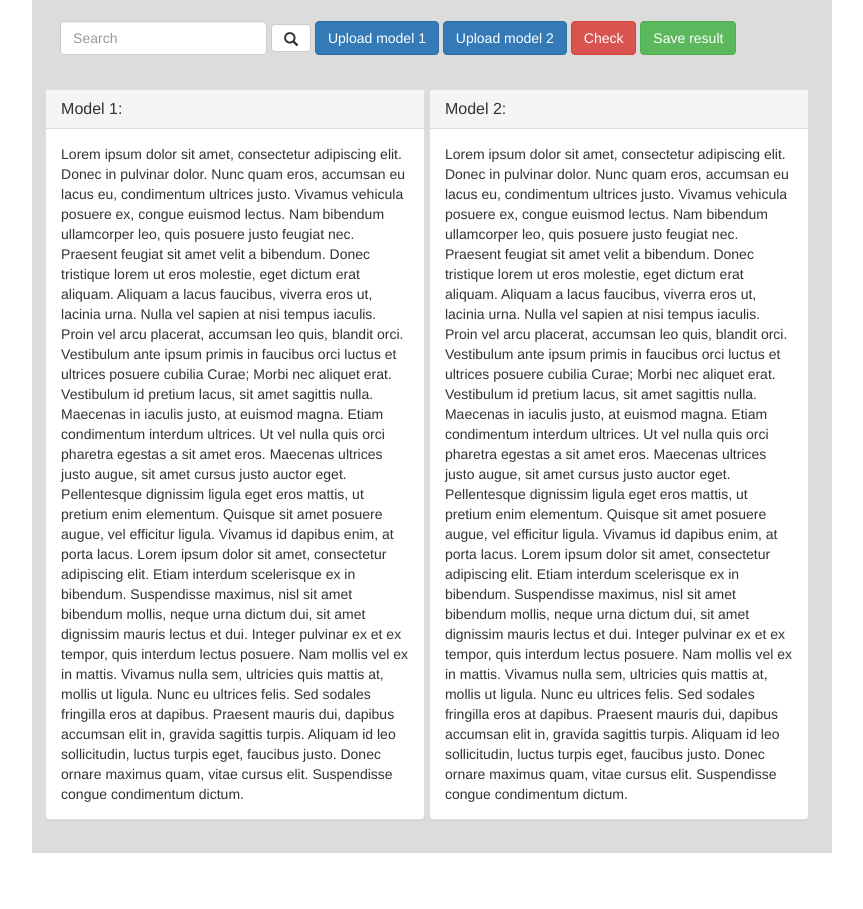
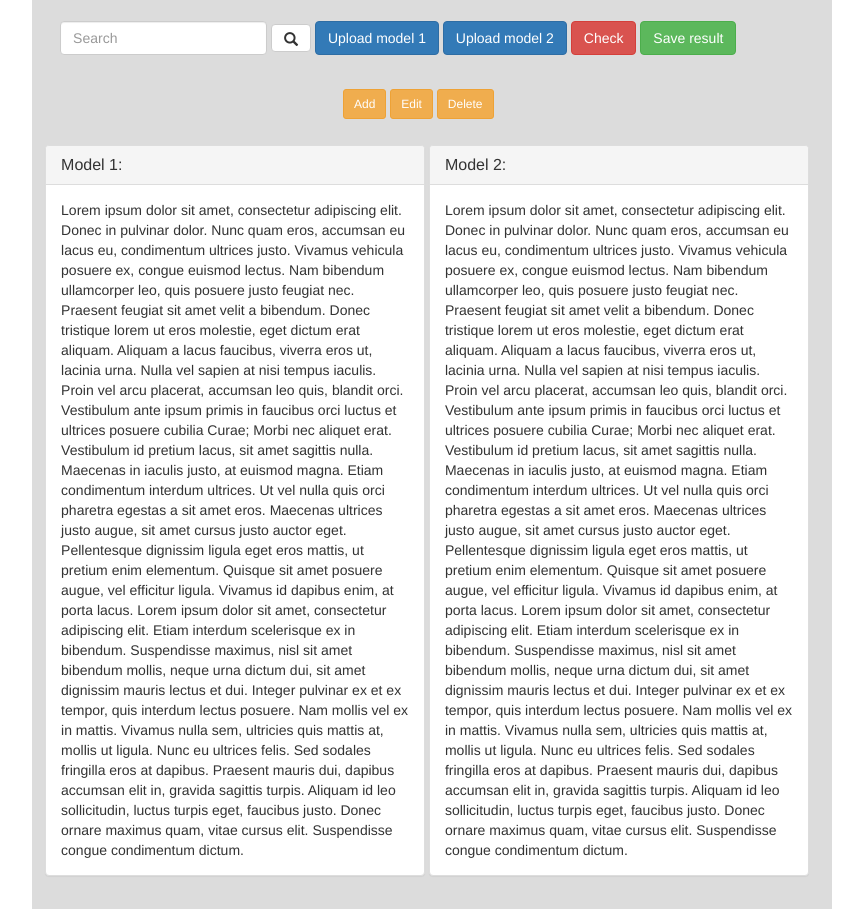
Before and after one commit to barcacules111/SD_Interface, a plain HTML site: page index.html in a window 1280 px wide. Shown: the whole page, without its empty margins (208-1071 px from the left). Before the commit the page ends 853 px from the top, so only its background shows below. Drawn offline with Linux system fonts and the light colour scheme.

Commit message:
3 functional buttons added
orange cute buttons <;)

```diff
--- a/index.html
+++ b/index.html
@@ -36,6 +36,13 @@
                     <div class="col-md-4 col6"></div>
                 </div> -->
                 <div class="row">
+                    <div class="form-group edit">
+                        <button type="submit" class="btn btn-warning btn-sm">Add</button>
+                        <button type="submit" class="btn btn-warning btn-sm">Edit</button>
+                        <button type="submit" class="btn btn-warning btn-sm">Delete</button>
+                    </div>
+                </div>
+                <div class="row">
                     <div class="panel panel-default">
                         <div class="panel-heading">
                             <h3 class="panel-title">Model 1:</h3>
--- a/style/style.css
+++ b/style/style.css
@@ -61,3 +61,9 @@ div .row {
     width: 380px;
     margin-right: 0.5%;
 }
+
+.edit {
+display: block;
+margin: auto;
+width: 23%;
+}
```
